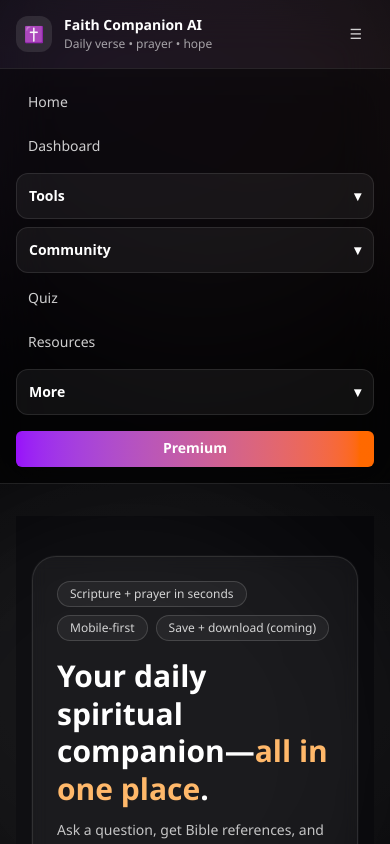
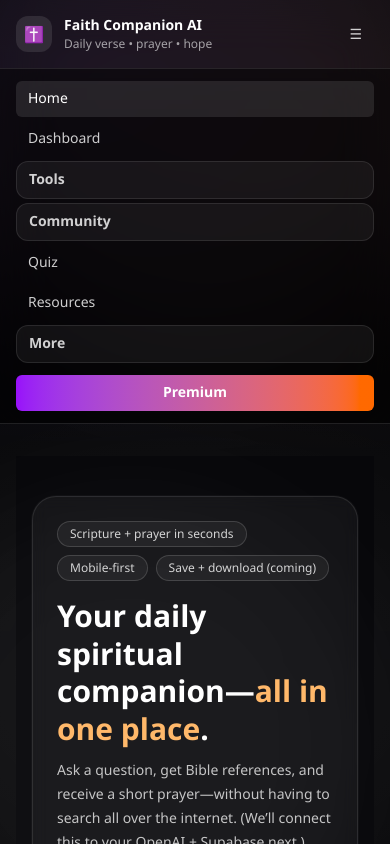
Before and after one commit to Tunjilor/faithcompanionai, a Next.js app: page / in a window 390 px wide. Both pictures are taken after a click on the button "Open menu". Shown: the top 844 px of the page. Built offline with nearby package versions, Linux system fonts and the light colour scheme.

Commit message:
Update Navbar.tsx

```diff
--- a/src/components/Navbar.tsx
+++ b/src/components/Navbar.tsx
@@ -13,7 +13,6 @@ type NavItem =
       items: Array<{ label: string; href: string }>;
     };
 
-// Match your src/app routes
 const NAV: NavItem[] = [
   { type: "link", label: "Home", href: "/" },
   { type: "link", label: "Dashboard", href: "/dashboard" },
@@ -46,6 +45,8 @@ const NAV: NavItem[] = [
     type: "menu",
     label: "More",
     items: [
+      { label: "Christian Living", href: "/resources/christian-living" },
+      { label: "Favorites", href: "/resources/favorites" },
       { label: "About", href: "/about" },
       { label: "Privacy", href: "/privacy" },
       { label: "Terms", href: "/terms" },
@@ -57,7 +58,7 @@ const NAV: NavItem[] = [
   },
 ];
 
-function cx(...xs: Array<string | false | null | undefined>) {
+function classNames(...xs: Array<string | false | null | undefined>) {
   return xs.filter(Boolean).join(" ");
 }
 
@@ -125,7 +126,7 @@ function Dropdown({
       <button
         type="button"
         onClick={() => setOpen((v) => !v)}
-        className={cx(
+        className={classNames(
           "inline-flex items-center gap-2 rounded-md px-3 py-2 text-sm font-medium transition",
           anyActive
             ? "bg-white/10 text-white"
@@ -135,13 +136,13 @@ function Dropdown({
         aria-expanded={open}
       >
         {label}
-        <span className={cx("transition", open && "rotate-180")}>▾</span>
+        <span className={classNames("transition", open && "rotate-180")}>▾</span>
       </button>
 
       {open && (
         <div
           role="menu"
-          className="absolute left-0 mt-2 w-60 overflow-hidden rounded-xl border border-white/10 bg-black/70 backdrop-blur shadow-lg"
+          className="absolute left-0 mt-2 w-56 overflow-hidden rounded-xl border border-white/10 bg-black/70 backdrop-blur shadow-lg"
         >
           {items.map((it) => {
             const active = isActivePath(pathname, it.href);
@@ -150,7 +151,7 @@ function Dropdown({
                 key={it.href}
                 href={it.href}
                 onClick={() => setOpen(false)}
-                className={cx(
+                className={classNames(
                   "block px-4 py-2 text-sm transition",
                   active
                     ? "bg-white/10 text-white"
@@ -168,76 +169,28 @@ function Dropdown({
   );
 }
 
-function MobileSection({
-  label,
-  items,
-  onNavigate,
-}: {
-  label: string;
-  items: Array<{ label: string; href: string }>;
-  onNavigate: () => void;
-}) {
-  const [open, setOpen] = useState(false);
-
-  return (
-    <div className="rounded-xl border border-white/10 bg-white/5">
-      <button
-        type="button"
-        onClick={() => setOpen((v) => !v)}
-        className="flex w-full items-center justify-between px-3 py-3 text-left text-sm font-semibold text-white"
-      >
-        <span>{label}</span>
-        <span className={cx("transition", open && "rotate-180")}>▾</span>
-      </button>
-
-      {open && (
-        <div className="px-2 pb-2">
-          {items.map((it) => (
-            <Link
-              key={it.href}
-              href={it.href}
-              onClick={onNavigate}
-              className="block rounded-md px-2 py-2 text-sm text-white/80 hover:bg-white/10 hover:text-white"
-            >
-              {it.label}
-            </Link>
-          ))}
-        </div>
-      )}
-    </div>
-  );
-}
-
 export default function Navbar() {
   const pathname = usePathname();
   const [mobileOpen, setMobileOpen] = useState(false);
 
-  // Close mobile menu on route change
+  // close on route change
   useEffect(() => {
     setMobileOpen(false);
   }, [pathname]);
 
-  const closeMobile = () => setMobileOpen(false);
-
   return (
     <header className="sticky top-0 z-50 border-b border-white/10 bg-black/30 backdrop-blur-xl">
       <div className="mx-auto flex w-full max-w-6xl items-center justify-between px-4 py-4 md:px-6">
-        {/* Brand */}
         <Link href="/" className="flex items-center gap-3">
           <div className="grid h-9 w-9 place-items-center rounded-xl bg-white/10 text-white">
             ✝
           </div>
           <div className="leading-tight">
-            <div className="text-sm font-semibold text-white">
-              Faith Companion AI
-            </div>
-            <div className="text-xs text-white/60">
-              Daily verse • prayer • hope
-            </div>
+            <div className="text-sm font-semibold text-white">Faith Companion AI</div>
+            <div className="text-xs text-white/60">Daily verse • prayer • hope</div>
           </div>
         </Link>
 
-        {/* Right side */}
         <div className="flex items-center gap-2">
           {/* Desktop nav */}
           <nav className="hidden items-center gap-1 md:flex">
@@ -258,7 +211,7 @@ export default function Navbar() {
                 <Link
                   key={item.href}
                   href={item.href}
-                  className={cx(
+                  className={classNames(
                     "rounded-md px-3 py-2 text-sm font-medium transition",
                     active
                       ? "bg-white/10 text-white"
@@ -294,70 +247,52 @@ export default function Navbar() {
       {/* Mobile panel */}
       {mobileOpen && (
         <div className="border-t border-white/10 bg-black/40 backdrop-blur-xl md:hidden">
-          <div className="mx-auto max-w-6xl px-4 py-4">
-            <div className="flex flex-col gap-2">
-              {/* Top links */}
-              <Link
-                href="/"
-                onClick={closeMobile}
-                className="rounded-md px-3 py-2 text-sm font-medium text-white/80 hover:bg-white/10 hover:text-white"
-              >
-                Home
-              </Link>
-              <Link
-                href="/dashboard"
-                onClick={closeMobile}
-                className="rounded-md px-3 py-2 text-sm font-medium text-white/80 hover:bg-white/10 hover:text-white"
-              >
-                Dashboard
-              </Link>
+          <div className="mx-auto max-w-6xl px-4 py-3">
+            <div className="flex flex-col gap-1">
+              {NAV.map((item) => {
+                if (item.type === "menu") {
+                  return (
+                    <details
+                      key={item.label}
+                      className="rounded-xl border border-white/10 bg-white/5"
+                    >
+                      <summary className="cursor-pointer list-none px-3 py-2 text-sm font-semibold text-white/80 hover:text-white">
+                        {item.label}
+                      </summary>
+                      <div className="flex flex-col gap-1 px-2 pb-2">
+                        {item.items.map((it) => (
+                          <Link
+                            key={it.href}
+                            href={it.href}
+                            className="rounded-md px-2 py-2 text-sm text-white/70 hover:bg-white/10 hover:text-white"
+                          >
+                            {it.label}
+                          </Link>
+                        ))}
+                      </div>
+                    </details>
+                  );
+                }
 
-              {/* Collapsible sections (better than dumping every item) */}
-              <MobileSection
-                label="Tools"
-                items={
-                  (NAV.find((n) => n.type === "menu" && n.label === "Tools") as any)
-                    ?.items ?? []
-                }
-                onNavigate={closeMobile}
-              />
-              <MobileSection
-                label="Community"
-                items={
-                  (NAV.find((n) => n.type === "menu" && n.label === "Community") as any)
-                    ?.items ?? []
-                }
-                onNavigate={closeMobile}
-              />
-
-              <Link
-                href="/biblequiz"
-                onClick={closeMobile}
-                className="rounded-md px-3 py-2 text-sm font-medium text-white/80 hover:bg-white/10 hover:text-white"
-              >
-                Quiz
-              </Link>
-
-              <Link
-                href="/resources"
-                onClick={closeMobile}
-                className="rounded-md px-3 py-2 text-sm font-medium text-white/80 hover:bg-white/10 hover:text-white"
-              >
-                Resources
-              </Link>
-
-              <MobileSection
-                label="More"
-                items={
-                  (NAV.find((n) => n.type === "menu" && n.label === "More") as any)
-                    ?.items ?? []
-                }
-                onNavigate={closeMobile}
-              />
+                const active = isActivePath(pathname, item.href);
+                return (
+                  <Link
+                    key={item.href}
+                    href={item.href}
+                    className={classNames(
+                      "rounded-md px-3 py-2 text-sm font-medium transition",
+                      active
+                        ? "bg-white/10 text-white"
+                        : "text-white/80 hover:text-white hover:bg-white/10"
+                    )}
+                  >
+                    {item.label}
+                  </Link>
+                );
+              })}
 
               <Link
                 href="/pricing"
-                onClick={closeMobile}
                 className="mt-2 rounded-md bg-gradient-to-r from-purple-600 to-orange-500 px-3 py-2 text-center text-sm font-semibold text-white"
               >
                 Premium
```
